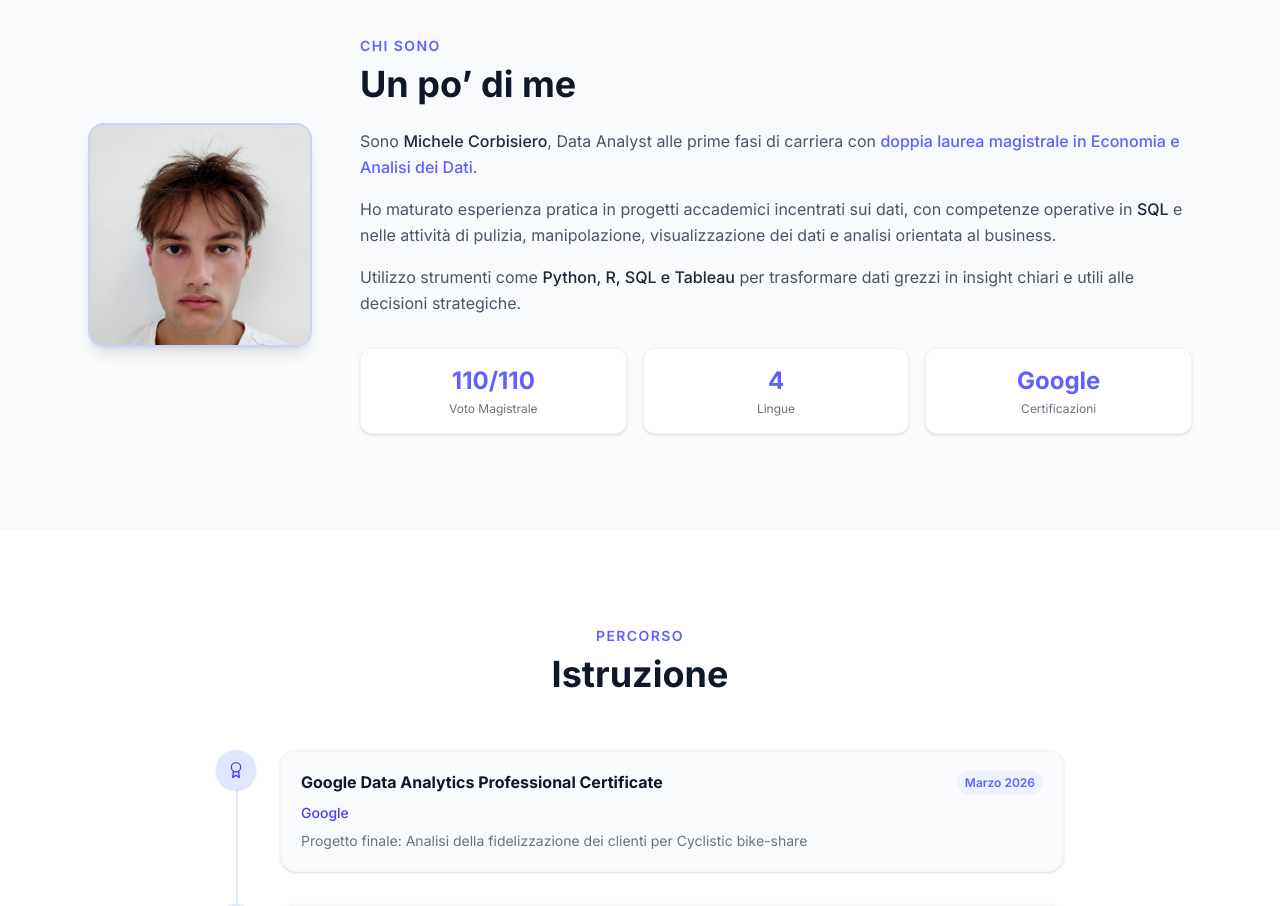
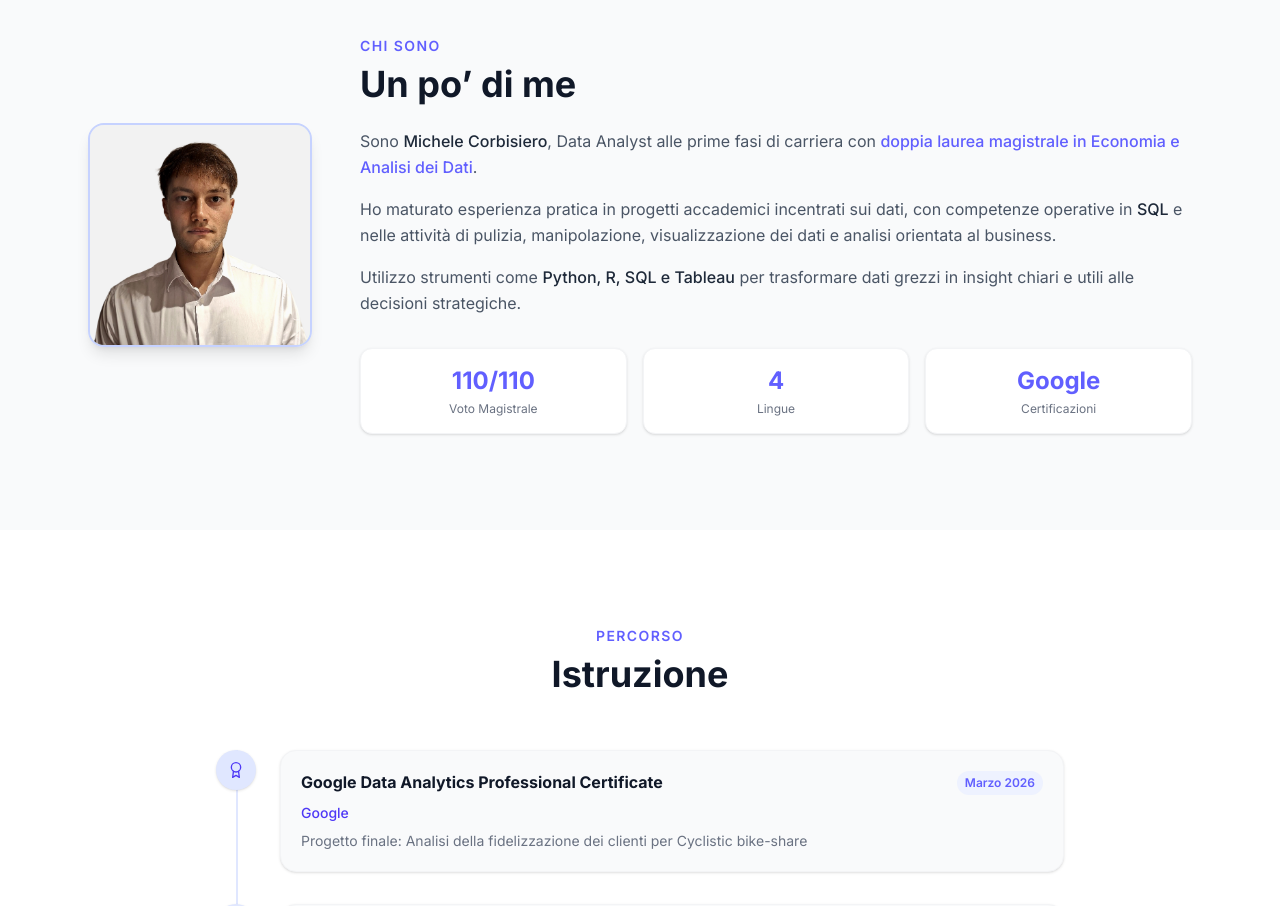
Before and after one commit to Lollingredi/sito-corbi, a Next.js app: page / in a window 1280 px wide. Shown: the part 860-1766 px from the top of the page. Built offline with nearby package versions, Linux system fonts and the light colour scheme.

Commit message:
Update About.tsx

```diff
--- a/components/About.tsx
+++ b/components/About.tsx
@@ -25,7 +25,7 @@ export default function About() {
           <div className="flex-shrink-0">
             <div className="w-56 h-56 rounded-2xl border-2 border-indigo-200 shadow-lg overflow-hidden bg-gradient-to-br from-indigo-100 to-emerald-100">
               <Image
-                src="/michele.jpeg"
+                src="/corbi.jpg"
                 alt="Michele Corbisiero"
                 width={224}
                 height={224}
```
